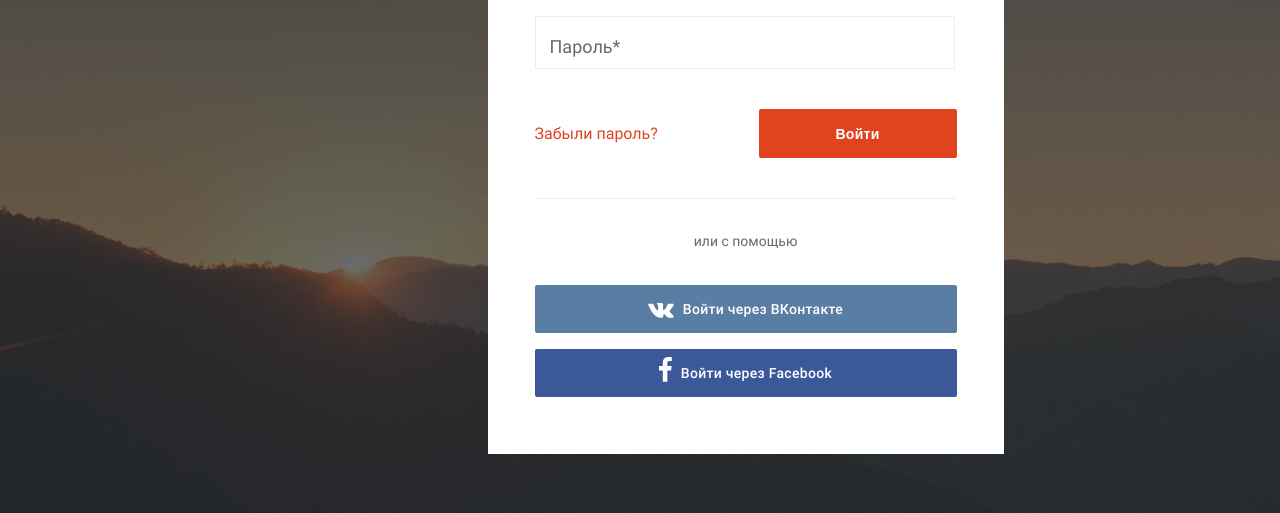
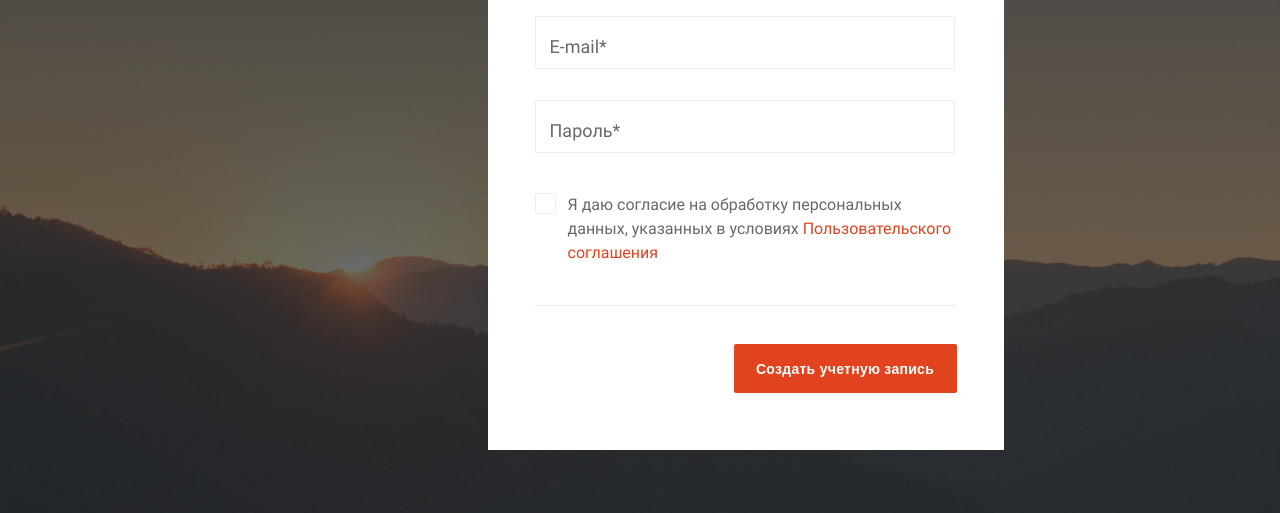
Before and after one commit to jdernt/summer-kitchen-test, a plain HTML site: page index.html in a window 1280 px wide. Shown: the part 287-800 px from the top of the page. Drawn offline with Linux system fonts and the light colour scheme.

Commit message:
type password fixed

```diff
--- a/index.html
+++ b/index.html
@@ -22,7 +22,7 @@
 			<h1 class="visually-hidden">Picom</h1>
 		</header>
 		<main class="main">
-			<section class="signup hidden">
+			<section class="signup">
 				<h2 class="signup__title subtitle">Создать учетную запись</h2>
 				<p class="signup__text">
 					Уже есть учетная запись?
@@ -38,7 +38,7 @@
 						<span class="signup__border input__border"></span>
 						<label class="signup__label input__label">E-mail*</label>
 					</div><div class="signup__block block">
-						<input type="text" required class="signup__input input">
+						<input type="password" required class="signup__input input">
 						<span class="signup__border input__border"></span>
 						<label class="signup__label input__label">Пароль*</label>
 					</div>
@@ -54,7 +54,7 @@
 					<button type="submit" class="signup__btn button">Создать учетную запись</button>
 				</form>
 			</section>
-			<section class="login">
+			<section class="login hidden">
 				<h2 class="login__title subtitle">Войти в учетную запись</h2>
 				<p class="login__text">
 					Нет учетной записи?
@@ -67,7 +67,7 @@
 						<label class="login__label input__label">E-mail*</label>
 					</div>
 					<div class="login__block block">
-						<input type="text" required class="login__input input">
+						<input type="password" required class="login__input input">
 						<span class="login__border input__border"></span>
 						<label class="login__label input__label">Пароль*</label>
 					</div>
--- a/script.js
+++ b/script.js
@@ -26,10 +26,10 @@ document.addEventListener('DOMContentLoaded', function(){
         } else {
           	clearInterval(fadeEffect);
         }
-    }, 50);
+    }, 80);
 	}
 
-	setTimeout(fadeOutEffect, 1500);
+	setTimeout(fadeOutEffect, 1250);
 
 
 });
```
